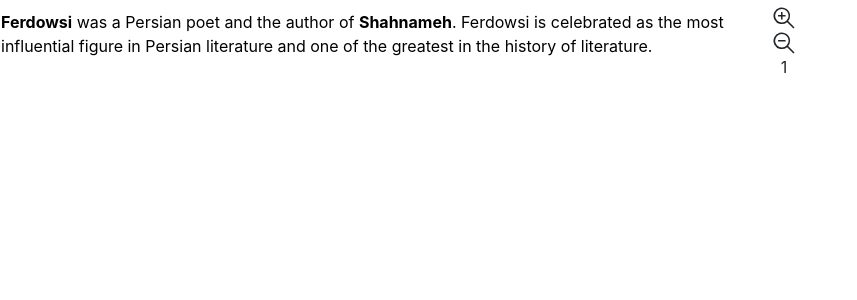
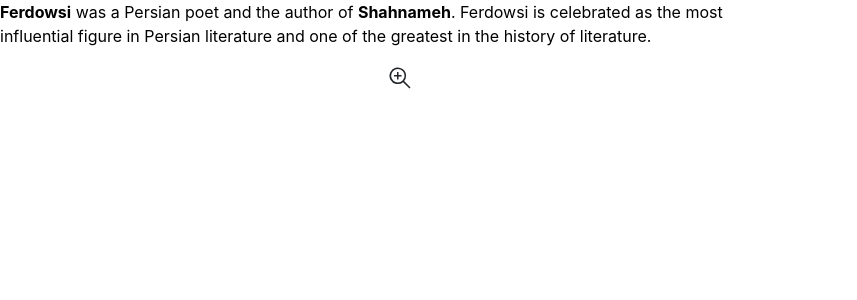
Before and after one commit to MarkSaravi/zoomable-documents, a React (Create React App) app: page / in a window 1280 px wide. Shown: the top 300 px of the page, without its empty margins (0-857 px from the left). Built offline with nearby package versions, Linux system fonts and the light colour scheme.

Commit message:
removing table

```diff
--- a/src/components/ZoomableView/index.tsx
+++ b/src/components/ZoomableView/index.tsx
@@ -15,21 +15,13 @@ type Props = OwnProps;
 const ZoomableView: React.FC<Props> = (props: Props) => {
   const { content } = props;
   const [zoomLevel, setZoomLevel] = useState<number>(0);
+  const maxLevel = content.getMaxLevel();
   return (
-    <table>
-      <tbody>
-        <tr>
-          <td>
-            <div dangerouslySetInnerHTML={{ __html: content.toString().content }} />
-          </td>
-          <td style={{ width:`${ICON_SIZE+8}px`, padding: '4px' }}>
-            <ZoomIn handler={()=> setZoomLevel(content.zoomIn().level) } />
-            <ZoomOut handler={()=> setZoomLevel(content.zoomOut().level) } />
-            <span style={{width:`${ICON_SIZE+2}px`, padding: 'auto'}}>{zoomLevel+1}</span>
-          </td>
-        </tr>
-      </tbody>
-    </table>
+    <div>
+    <div dangerouslySetInnerHTML={{ __html: content.toString().content }} />
+    {zoomLevel < maxLevel && <ZoomIn handler={()=> setZoomLevel(content.zoomIn().level) } />}
+    {zoomLevel > 0 && <ZoomOut handler={()=> setZoomLevel(content.zoomOut().level) } />}
+    </div>
   );
 };
 
--- a/src/models/types.ts
+++ b/src/models/types.ts
@@ -22,4 +22,5 @@ export interface IZoomable {
   toString: () => ZoomResult;
   zoomIn: () => ZoomResult;
   zoomOut: () => ZoomResult;
+  getMaxLevel: () => number;
 }
```
